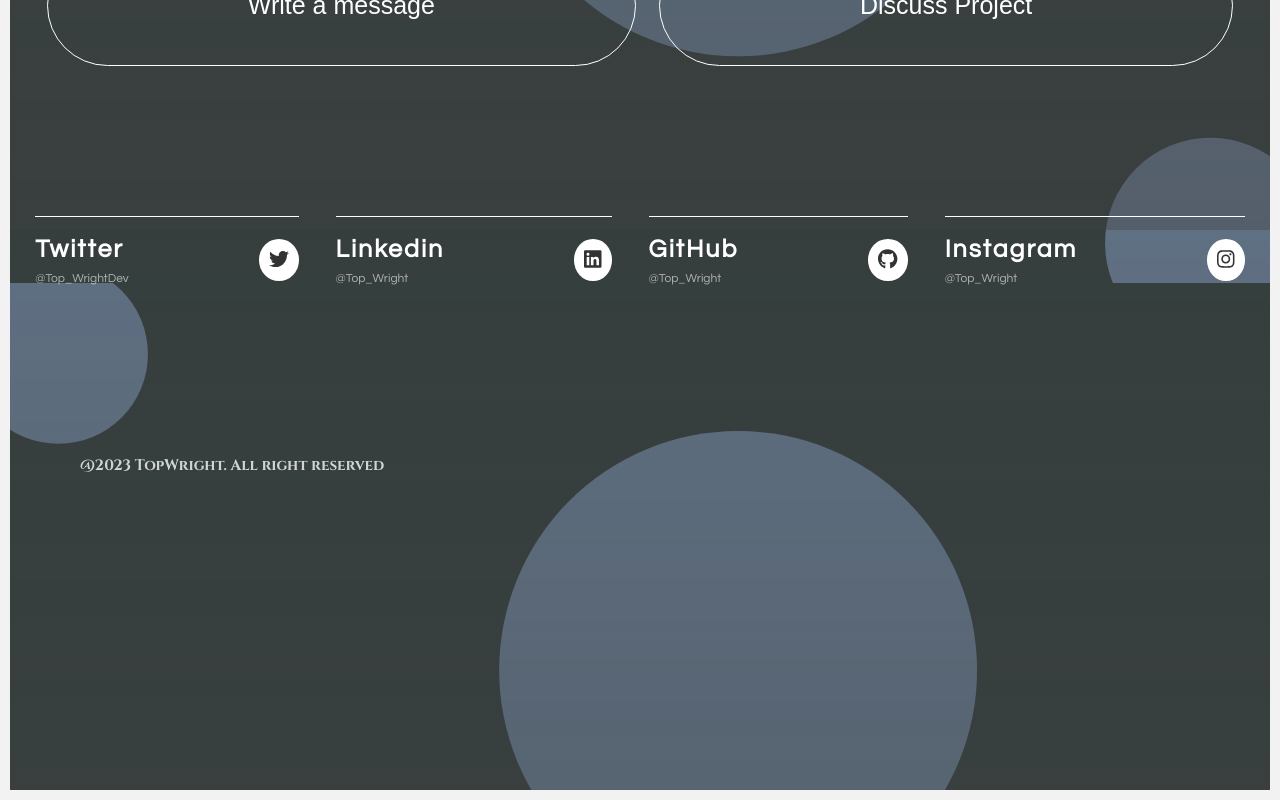
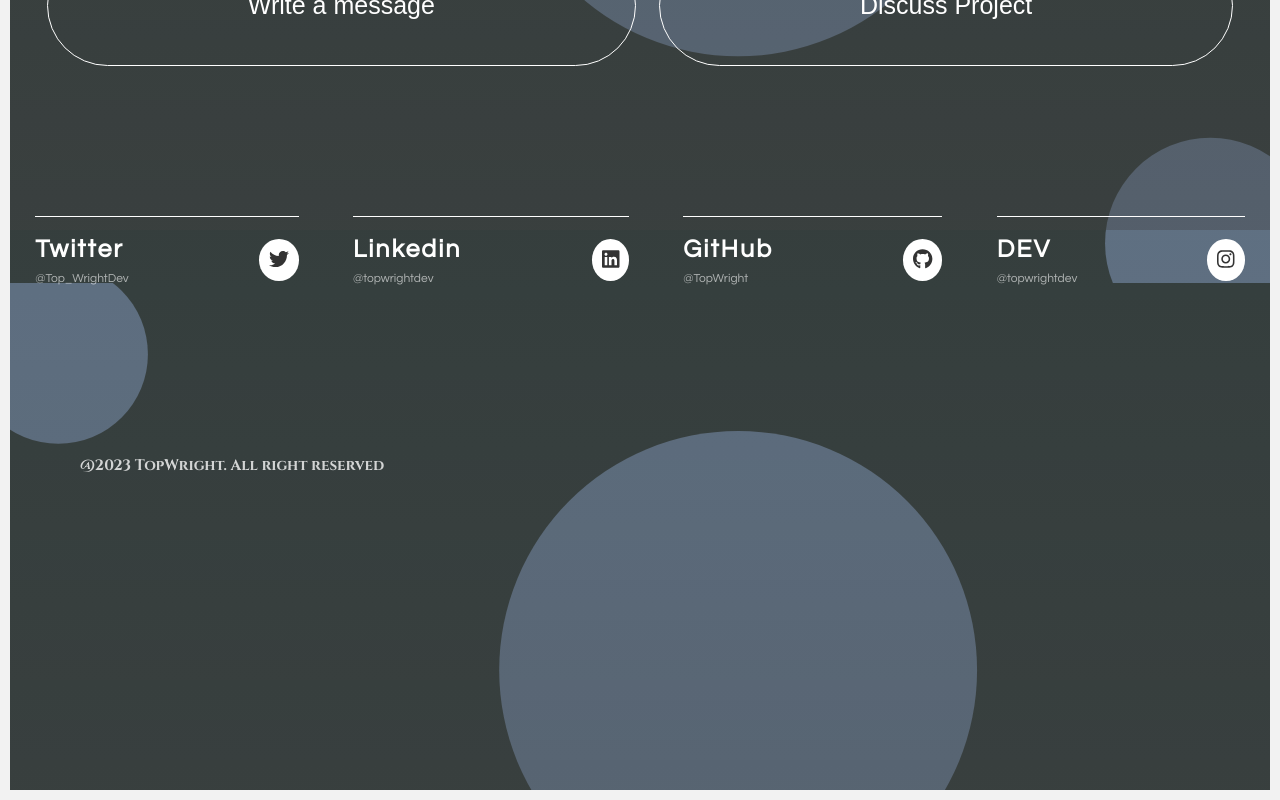
Before and after one commit to TopWright/Portfolio, a React (Create React App) app: page / in a window 1280 px wide. Shown: the part 3569-4369 px from the top of the page. Built offline with nearby package versions, Linux system fonts and the light colour scheme; a web font is replaced by a local one.

Commit message:
Changes made

```diff
--- a/src/components/pages/Contact.jsx
+++ b/src/components/pages/Contact.jsx
@@ -26,7 +26,7 @@ const Contact = () => {
       </div>
 
       <div className={classes.socialsCtrl}>
-        <a href="#twitter" className={classes.socials}>
+        <a href="https://twitter.com/Top_WrightDev" className={classes.socials}>
           <div className={classes.text}>
             <h1>Twitter</h1>
             <p>@Top_WrightDev</p>
@@ -36,30 +36,33 @@ const Contact = () => {
             <FontAwesomeIcon icon={faTwitter} />
           </aside>
         </a>
-        <a href="#linkedin" className={classes.socials}>
+        <a
+          href="https://linkedin.com/in/topwrightdev"
+          className={classes.socials}
+        >
           <div className={classes.text}>
             <h1>Linkedin</h1>
-            <p>@Top_Wright</p>
+            <p>@topwrightdev</p>
           </div>
 
           <aside className={classes.icon}>
             <FontAwesomeIcon icon={faLinkedin} />
           </aside>
         </a>
-        <a href="#Github" className={classes.socials}>
+        <a href="https://github.com/TopWright" className={classes.socials}>
           <div className={classes.text}>
             <h1>GitHub</h1>
-            <p>@Top_Wright</p>
+            <p>@TopWright</p>
           </div>
 
           <aside className={classes.icon}>
             <FontAwesomeIcon icon={faGithub} />
           </aside>
         </a>
-        <a href="#instagram" className={classes.socials}>
+        <a href="https://dev.to/topwrightdev" className={classes.socials}>
           <div className={classes.text}>
-            <h1>Instagram</h1>
-            <p>@Top_Wright</p>
+            <h1>DEV</h1>
+            <p>@topwrightdev</p>
           </div>
 
           <aside className={classes.icon}>
--- a/src/components/pages/Contact.module.css
+++ b/src/components/pages/Contact.module.css
@@ -163,7 +163,7 @@
 @media screen and (max-width: 428px) {
   .contact {
     margin: 5rem 1rem;
-    height: 220vh;
+    height: 210vh;
   }
   .title {
     display: none;
--- a/src/components/pages/Header.module.css
+++ b/src/components/pages/Header.module.css
@@ -104,7 +104,7 @@
 }
 @media screen and (max-width: 428px) {
   .header {
-    height: 90vh;
+    height: 75vh;
   }
   .main div h1 {
     font-size: 8rem;
--- a/src/components/pages/Projects.jsx
+++ b/src/components/pages/Projects.jsx
@@ -22,6 +22,7 @@ const Projects = () => {
       <ProjectItem
         title="Note App"
         description="Developed a Note taking web application that gives users the ability to perform CRUD functionalities with a well-structured user interface, authentication process, and database service"
+        code=''
       />
       <ProjectItem
         title="Dictionary App"
```
